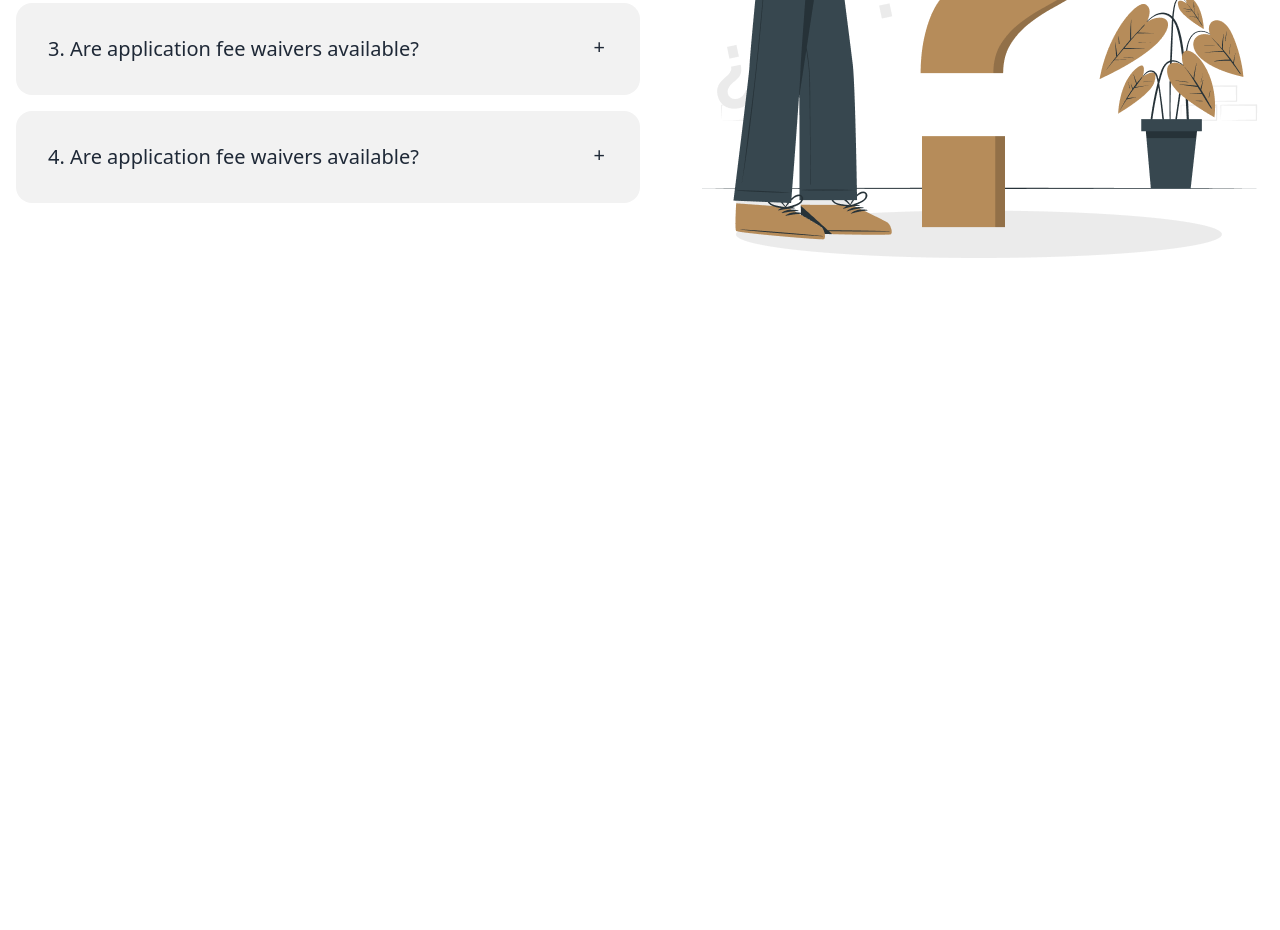
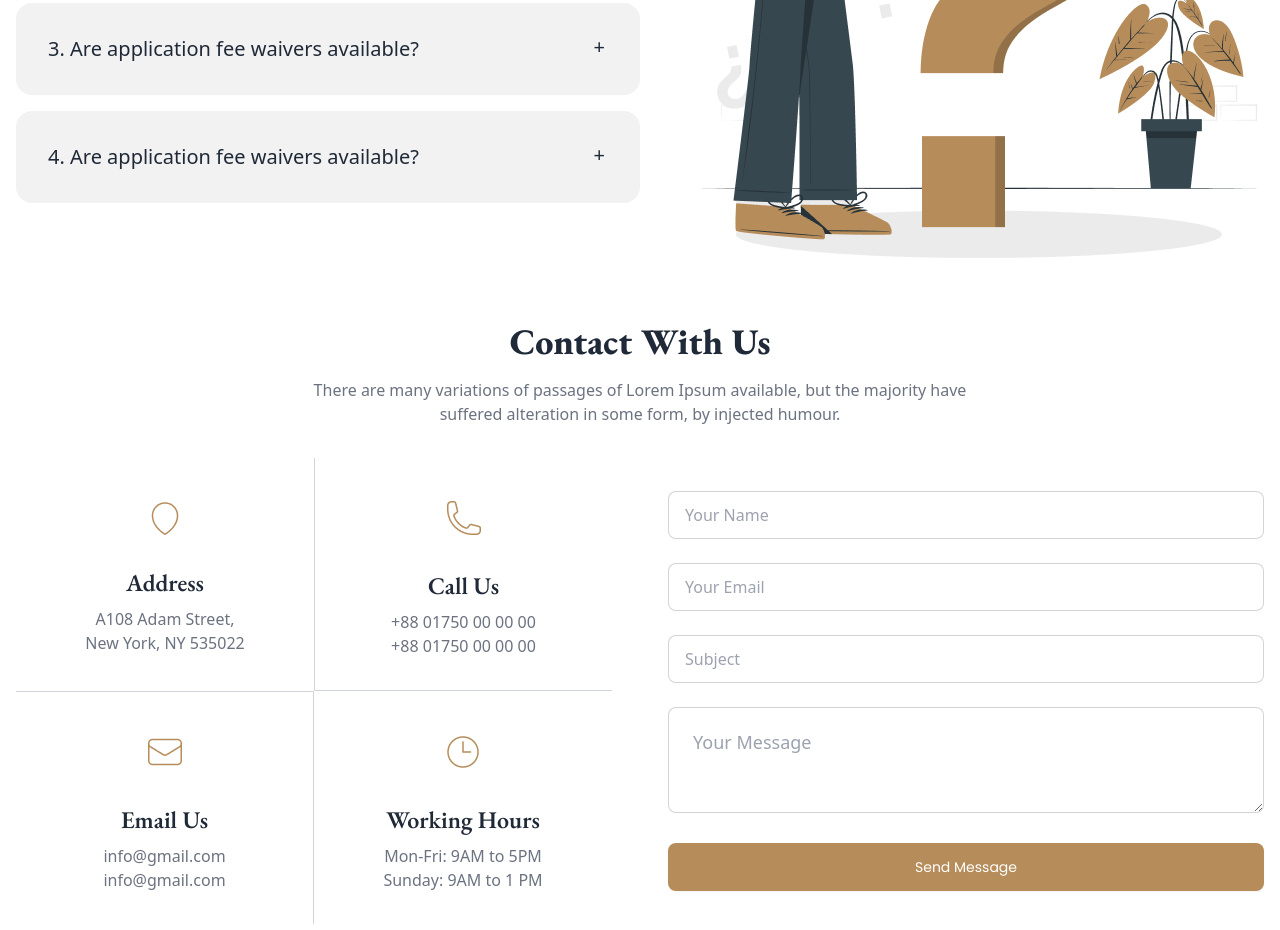
Before and after one commit to alamin-dev0/legal-solution-resources-practice, a plain HTML site: page index.html in a window 1280 px wide. Shown: the part 3289-4219 px from the top of the page. Before the commit the page ends 3603 px from the top, so only its background shows below. Drawn offline with nearby package versions, Linux system fonts and the light colour scheme.

Commit message:
added some code

```diff
--- a/index.html
+++ b/index.html
@@ -505,6 +505,99 @@
                 </div>
             </div>
         </section>
+        <!-- contact section -->
+        <section class="container mx-auto  mt-16">
+            <h2 class="text-4xl font-extrabold eb-garamond text-center ">Contact With Us</h2>
+            <p class="text-gray-500 mt-4 mb-8 text-center ">There are many variations of passages of Lorem Ipsum
+                available, but the majority have <br> suffered alteration in some form, by injected humour.
+            </p>
+
+            <!-- contact container section  -->
+            <div class="flex justify-between gap-14 items-center">
+                <div class="grid grid-cols-2 items-center w-full">
+                    <!-- fast contact -->
+                    <div>
+                        <div
+                            class=" bg-base-100 border-gray-300 hover:bg-gradient-to-b from-gray-200 to-white">
+                            <figure class="px-10 pt-10">
+                                <img src="./images/address.png" alt="Shoes" class="rounded-xl text-center mx-auto" />
+                            </figure>
+                            <div class="card-body items-center text-center">
+                                <h2 class="card-title text-2xl eb-garamond">Address</h2>
+                                <p class="text-gray-500">A108 Adam Street,
+                                    <br>
+                                    New York, NY 535022
+                                </p>
+                            </div>
+                        </div>
+                    </div>
+                    <!-- second contact -->
+                    <div>
+                        <div
+                            class=" bg-base-100 border-l border-b border-gray-300 hover:bg-gradient-to-b from-gray-200 to-white">
+                            <figure class="px-10 pt-10">
+                                <img src="./images/call.png" alt="Shoes" class="rounded-xl text-center mx-auto" />
+                            </figure>
+                            <div class="card-body items-center text-center">
+                                <h2 class="card-title text-2xl eb-garamond">Call Us</h2>
+                                <p class="text-gray-500">+88 01750 00 00 00
+                                    <br>
+                                    +88 01750 00 00 00
+                                </p>
+                            </div>
+                        </div>
+                    </div>
+                    <!-- third contact -->
+                    <div>
+                        <div
+                            class=" bg-base-100 border-t border-r border-gray-300 hover:bg-gradient-to-b from-gray-200 to-white">
+                            <figure class="px-10 pt-10">
+                                <img src="./images/email.png" alt="Shoes" class="rounded-xl text-center mx-auto" />
+                            </figure>
+                            <div class="card-body items-center text-center">
+                                <h2 class="card-title text-2xl eb-garamond">Email Us</h2>
+                                <p class="text-gray-500">info@gmail.com
+                                    <br>
+                                    info@gmail.com
+                                </p>
+                            </div>
+                        </div>
+                    </div>
+                    <!-- fourth contact -->
+                    <div>
+                        <div class=" bg-base-100  border-gray-300 hover:bg-gradient-to-b from-gray-200 to-white">
+                            <figure class="px-10 pt-10">
+                                <img src="./images/time.png" alt="Shoes" class="rounded-xl text-center mx-auto" />
+                            </figure>
+                            <div class="card-body items-center text-center">
+                                <h2 class="card-title text-2xl eb-garamond">Working Hours</h2>
+                                <p class="text-gray-500">Mon-Fri: 9AM to 5PM
+                                    <br>
+                                    Sunday: 9AM to 1 PM
+                                </p>
+                            </div>
+                        </div>
+                    </div>
+                </div>
+                <!-- input container -->
+                <div class="space-y-6 w-full">
+                    <label class="input input-bordered flex items-center gap-2">
+                        <input type="text" class="grow" placeholder="Your Name" />
+                    </label>
+                    <label class="input input-bordered flex items-center gap-2">
+                        <input type="text" class="grow" placeholder="Your Email" />
+                    </label>
+                    <label class="input input-bordered flex items-center gap-2">
+                        <input type="text" class="grow" placeholder="Subject" />
+                    </label>
+                    <textarea placeholder="Your Message"
+                        class="textarea textarea-bordered textarea-lg w-full"></textarea>
+                    <button
+                        class="btn text-white font-normal bg-btn-background border-none hover:bg-btn-background-hover popping w-full">Send
+                        Message</button>
+                </div>
+            </div>
+        </section>
     </main>
     <footer>
 
```
